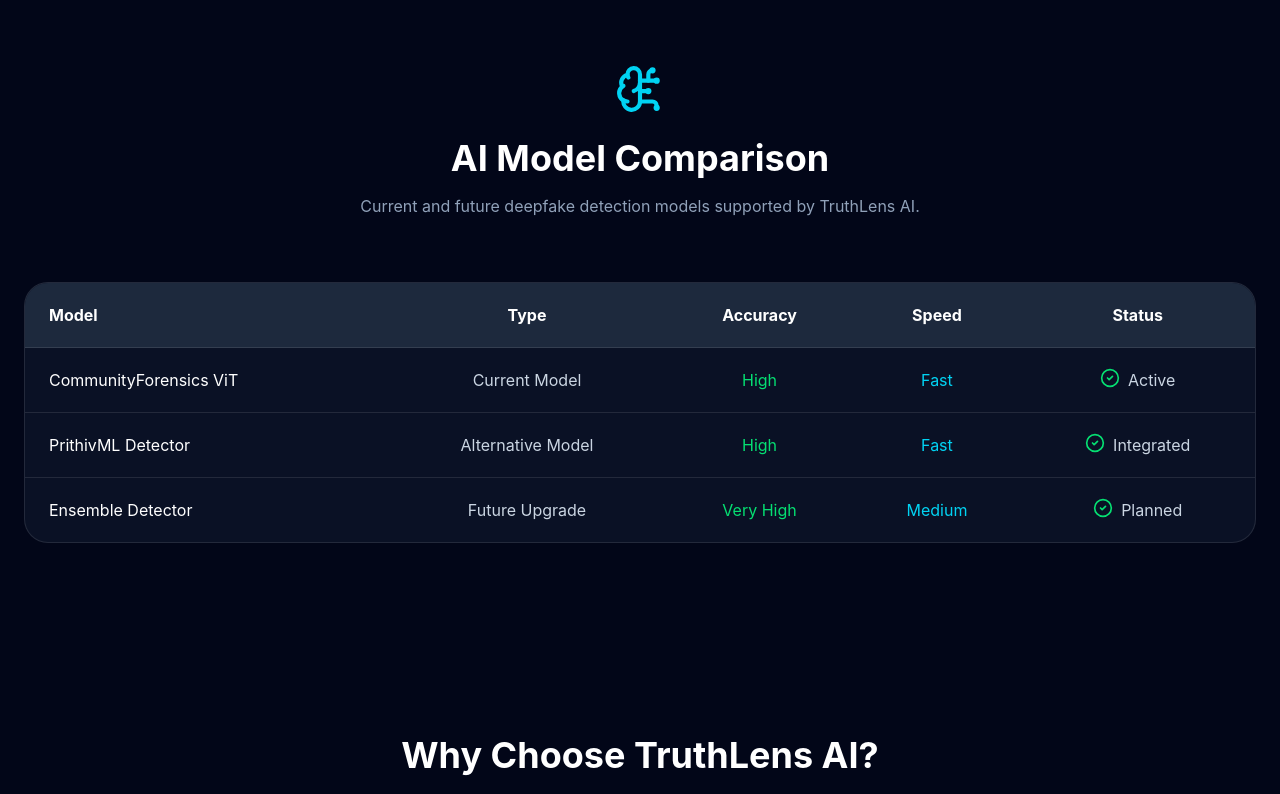
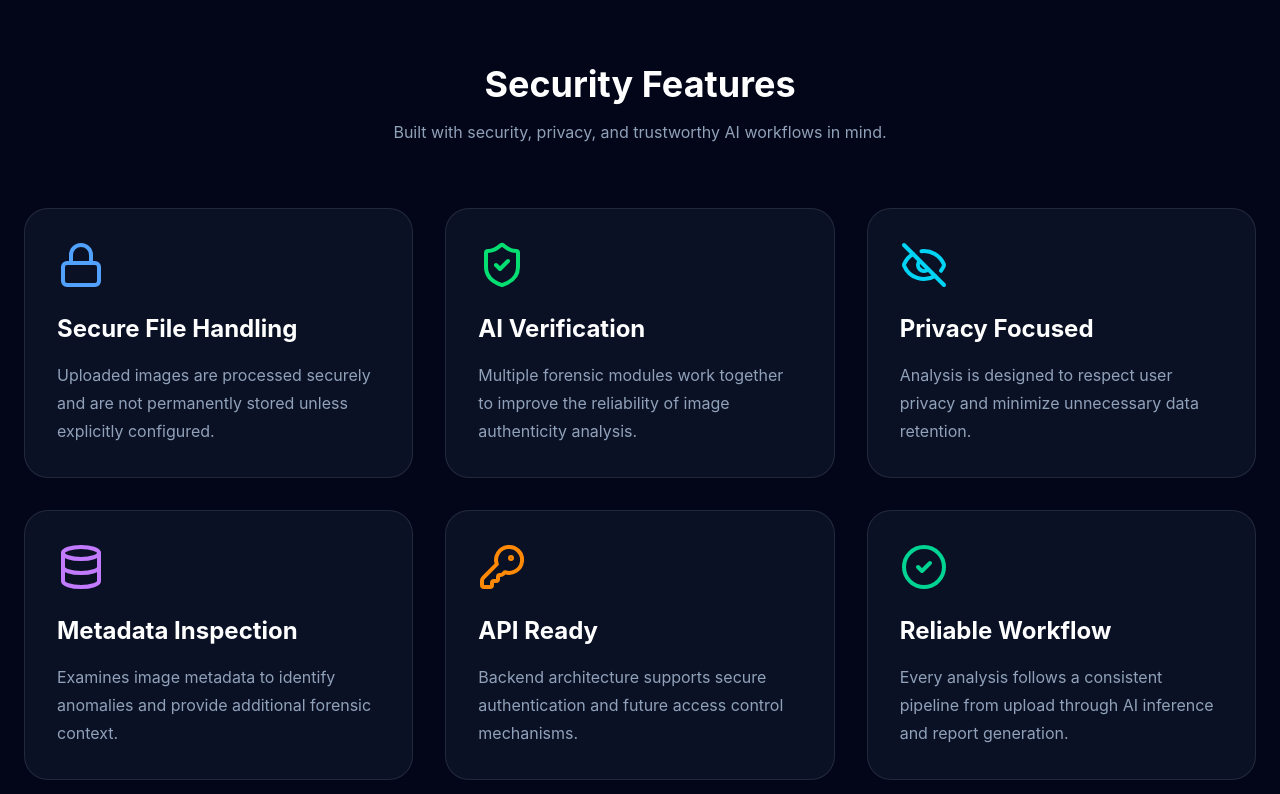
Before and after one commit to aryansingh192005/truthlens-ai, a React (Vite) app in the folder client/: page / in a window 1280 px wide. Shown: the part 6020-6814 px from the top of the page. Built offline with nearby package versions, Linux system fonts and the light colour scheme.

Commit message:
feat: add security features section

```diff
--- /dev/null
+++ b/client/src/components/SecurityFeatures.jsx
@@ -0,0 +1,103 @@
+import {
+  Lock,
+  ShieldCheck,
+  EyeOff,
+  Database,
+  CheckCircle2,
+  KeyRound,
+} from "lucide-react";
+
+export default function SecurityFeatures() {
+  const features = [
+    {
+      icon: Lock,
+      title: "Secure File Handling",
+      description:
+        "Uploaded images are processed securely and are not permanently stored unless explicitly configured.",
+      color: "text-blue-400",
+    },
+    {
+      icon: ShieldCheck,
+      title: "AI Verification",
+      description:
+        "Multiple forensic modules work together to improve the reliability of image authenticity analysis.",
+      color: "text-green-400",
+    },
+    {
+      icon: EyeOff,
+      title: "Privacy Focused",
+      description:
+        "Analysis is designed to respect user privacy and minimize unnecessary data retention.",
+      color: "text-cyan-400",
+    },
+    {
+      icon: Database,
+      title: "Metadata Inspection",
+      description:
+        "Examines image metadata to identify anomalies and provide additional forensic context.",
+      color: "text-purple-400",
+    },
+    {
+      icon: KeyRound,
+      title: "API Ready",
+      description:
+        "Backend architecture supports secure authentication and future access control mechanisms.",
+      color: "text-orange-400",
+    },
+    {
+      icon: CheckCircle2,
+      title: "Reliable Workflow",
+      description:
+        "Every analysis follows a consistent pipeline from upload through AI inference and report generation.",
+      color: "text-emerald-400",
+    },
+  ];
+
+  return (
+    <section className="bg-slate-950 px-6 py-24">
+      <div className="mx-auto max-w-7xl">
+
+        <div className="mb-16 text-center">
+
+          <h2 className="text-4xl font-bold text-white">
+            Security Features
+          </h2>
+
+          <p className="mt-4 text-slate-400">
+            Built with security, privacy, and trustworthy AI workflows in mind.
+          </p>
+
+        </div>
+
+        <div className="grid gap-8 md:grid-cols-2 xl:grid-cols-3">
+
+          {features.map((feature) => {
+            const Icon = feature.icon;
+
+            return (
+              <div
+                key={feature.title}
+                className="rounded-3xl border border-white/10 bg-slate-900/70 p-8 transition duration-300 hover:-translate-y-2 hover:border-blue-500"
+              >
+                <Icon
+                  size={48}
+                  className={feature.color}
+                />
+
+                <h3 className="mt-6 text-2xl font-bold text-white">
+                  {feature.title}
+                </h3>
+
+                <p className="mt-4 leading-7 text-slate-400">
+                  {feature.description}
+                </p>
+              </div>
+            );
+          })}
+
+        </div>
+
+      </div>
+    </section>
+  );
+}
--- a/client/src/pages/Home.jsx
+++ b/client/src/pages/Home.jsx
@@ -8,6 +8,7 @@
 import ProjectStats from "../components/ProjectStats";
 import Architecture from "../components/Architecture";
 import DeploymentSection from "../components/DeploymentSection";
+import SecurityFeatures from "../components/SecurityFeatures";
 import ModelComparison from "../components/ModelComparison";
 import ComparisonTable from "../components/ComparisonTable";
 import ProjectShowcase from "../components/ProjectShowcase";
@@ -58,6 +59,8 @@
         <Architecture />
 
         <DeploymentSection />
+
+        <SecurityFeatures />
 
         <ModelComparison />
 
```
